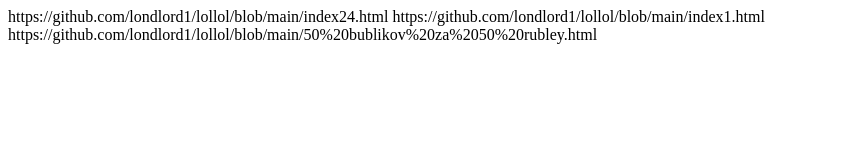
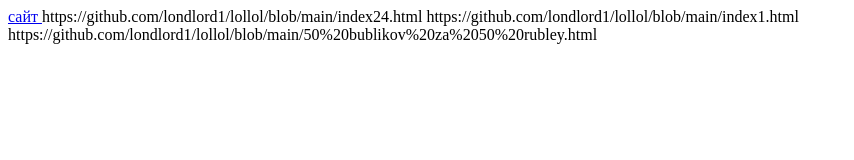
Before and after one commit to londlord1/lollol, a plain HTML site: page index.html in a window 1280 px wide. Shown: the whole page, without its empty margins (0-854 px from the left). Drawn offline with Linux system fonts and the light colour scheme.

Commit message:
Update index.html

```diff
--- a/index.html
+++ b/index.html
@@ -1,3 +1,4 @@
+<a href= "https://github.com/londlord1/lollol/blob/main/index1.html"> сайт </a>
 https://github.com/londlord1/lollol/blob/main/index24.html
 https://github.com/londlord1/lollol/blob/main/index1.html
 https://github.com/londlord1/lollol/blob/main/50%20bublikov%20za%2050%20rubley.html
```
